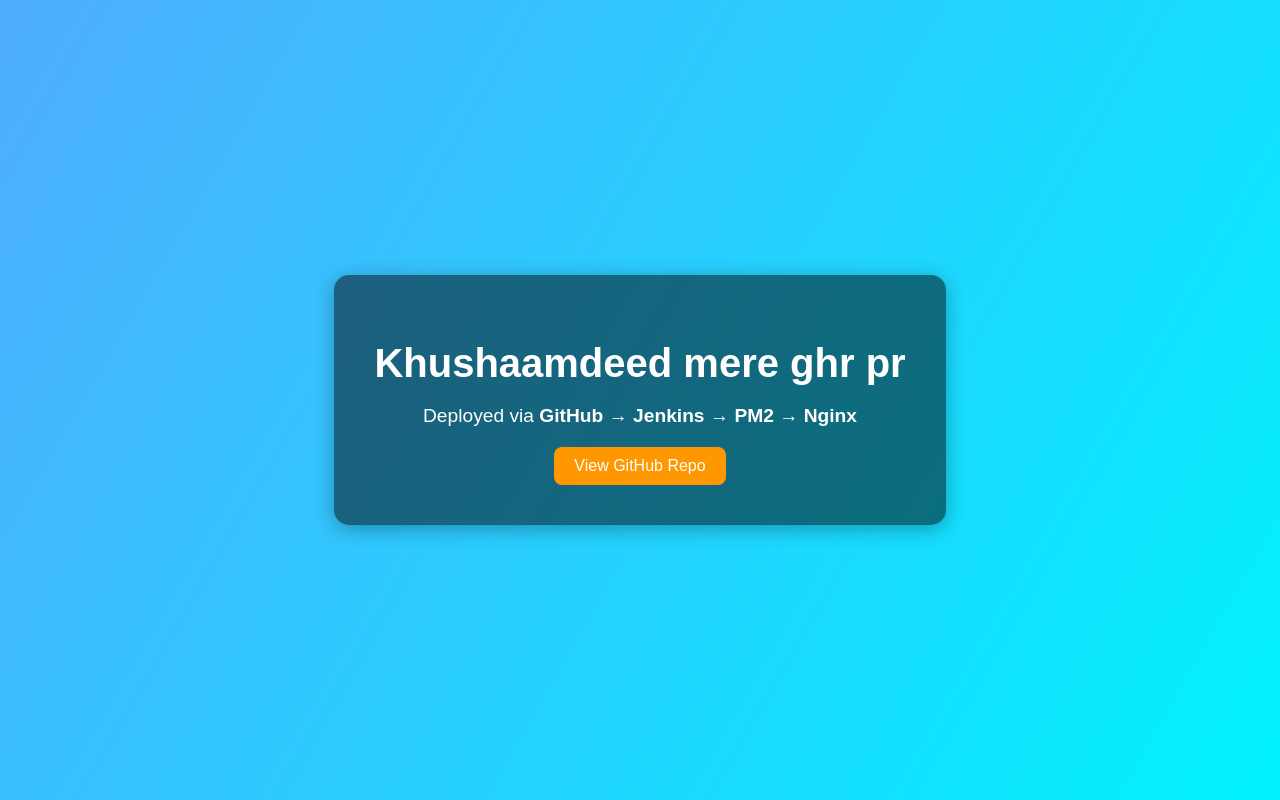
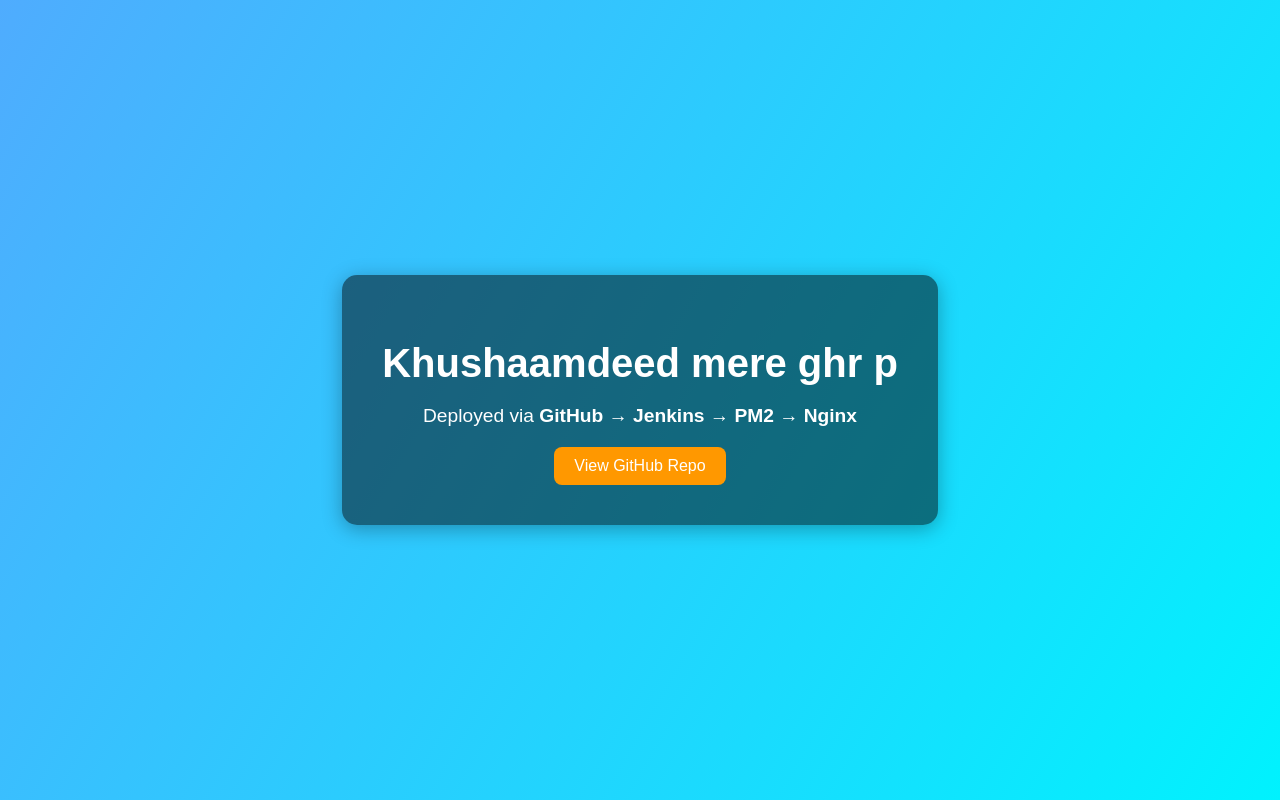
Before and after one commit to aliahmedsystemsltd-pixel/simple-homepage, a website: page public/index.html in a window 1280 px wide. Drawn offline with Linux system fonts and the light colour scheme.

Commit message:
homepage update

```diff
--- a/public/index.html
+++ b/public/index.html
@@ -8,7 +8,7 @@
 </head>
 <body>
   <div class="container">
-    <h1> Khushaamdeed mere ghr pr</h1>
+    <h1> Khushaamdeed mere ghr p</h1>
     <p>Deployed via <strong>GitHub → Jenkins → PM2 → Nginx</strong></p>
     <a href="https://github.com/aliahmedsystemsltd-pixel/simple-homepage" target="_blank">
        View GitHub Repo
```
